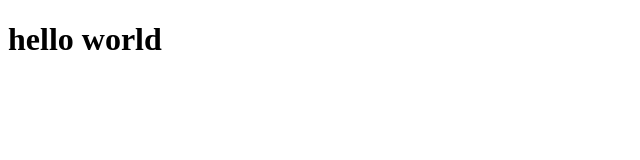
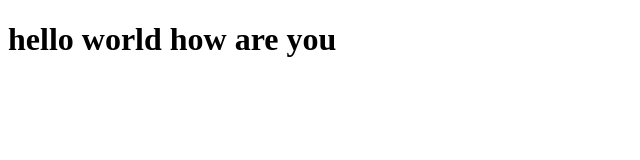
Before and after one commit to premraj234/CI-CD, a website built with Parcel: page index.html in a window 1280 px wide. Shown: the whole page, without its empty margins (0-640 px from the left). Built offline with nearby package versions, Linux system fonts and the light colour scheme.

Commit message:
made changes

```diff
--- a/index.html
+++ b/index.html
@@ -7,7 +7,9 @@
     <title>Document</title>
 </head>
 <body>
-    <h1>hello world</h1>
+    <h1>hello world
+        how are you
+    </h1>
     <script src="index.js"></script>
 </body>
 </html>
```
